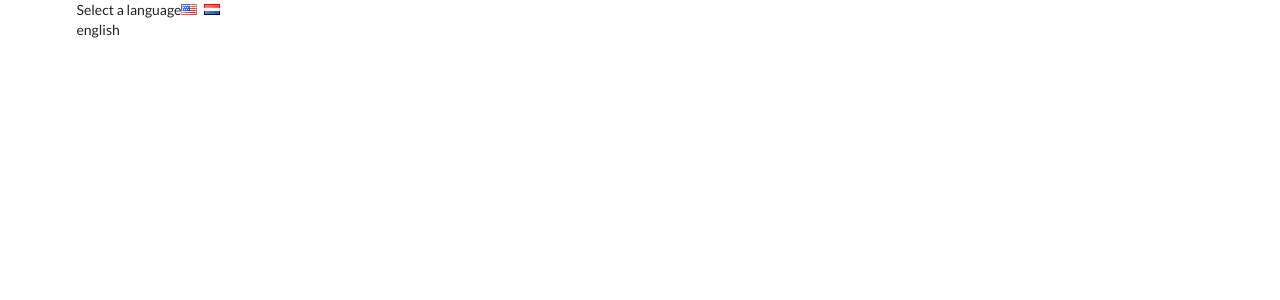
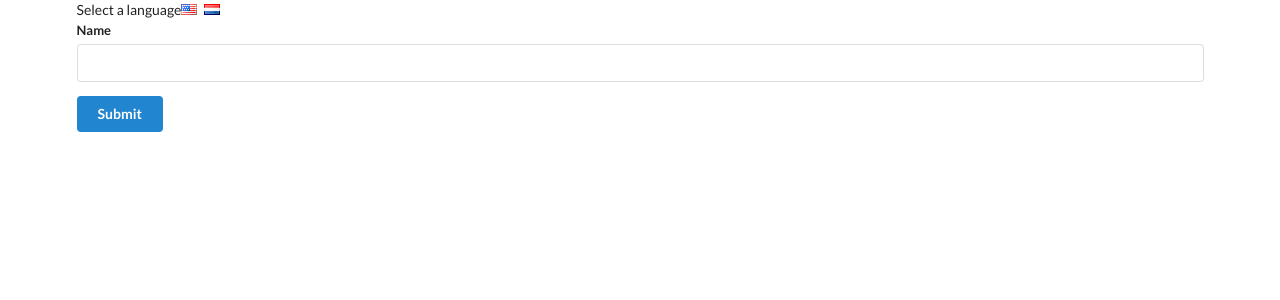
Before and after one commit to Joseph-Mutua/language_translation, a React (Create React App) app: page / in a window 1280 px wide. Shown: the top 300 px of the page. Built offline with nearby package versions, Linux system fonts and the light colour scheme.

Commit message:
A touch more setup

```diff
--- a/src/components/App.js
+++ b/src/components/App.js
@@ -1,4 +1,5 @@
 import React, { Component } from "react";
+import UserCreate from "./UserCreate";
 
 class App extends Component {
   state = {
@@ -23,7 +24,7 @@
             onClick={() => this.onLanguageChange("dutch")}
           />
         </div>
-        {this.state.language}
+        <UserCreate />
       </div>
     );
   }
--- /dev/null
+++ b/src/components/Button.js
@@ -0,0 +1,10 @@
+import React, { Component } from "react"
+
+class Button extends Component {
+  state = {};
+  render() {
+    return <button className="ui button primary">Submit</button>;
+  }
+}
+
+export default Button;
--- /dev/null
+++ b/src/components/Field.js
@@ -0,0 +1,15 @@
+import React, { Component } from 'react';
+
+class Field extends Component {
+    state = {  }
+    render() {
+        return (
+            <div className="ui field">
+                <label>Name</label>
+                <input/>
+            </div>
+         );
+    }
+}
+
+export default Field;
--- /dev/null
+++ b/src/components/UserCreate.js
@@ -0,0 +1,14 @@
+import React from "react";
+import Field from "./Field";
+import Button from "./Button";
+
+const UserCreate = () => {
+  return (
+    <div className="ui form">
+      <Field />
+      <Button />
+    </div>
+  );
+};
+
+export default UserCreate;
```
Also changed, not shown: 1 other file (tests, documents, lock files or other folders).
